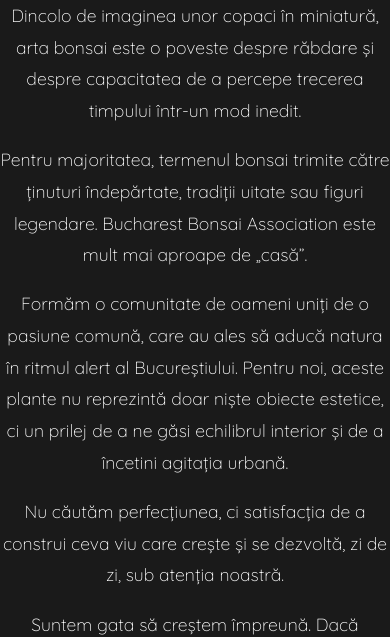
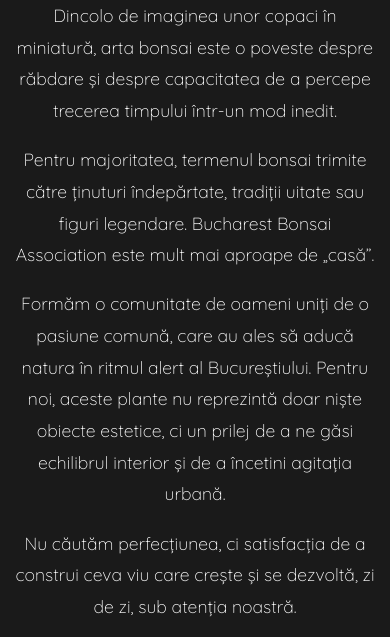
Before and after one commit to opreadragosflorin-bba/bba-site, a plain HTML site: page index.html in a window 390 px wide. Shown: the part 204-841 px from the top of the page. Drawn offline with nearby package versions, Linux system fonts and the light colour scheme; files whose address does not match are found by name.

Commit message:
Pe telefon: toate secțiunile pe toată lățimea, text la 15px de margine

```diff
--- a/index.html
+++ b/index.html
@@ -36,6 +36,12 @@
       #gallery-pagination { margin-top: 30px; }
       #section-blog .blog-entry .img-wrap img { width: 100%; aspect-ratio: 5 / 4; object-fit: cover; }
       @media (min-width: 992px) { .main-content .photos .photo-item img { height: auto; aspect-ratio: 1 / 1; } }
+      /* Telefon/tabletă: toate secțiunile pe toată lățimea, ca Acasă; textul păstrează 15px față de margine */
+      @media (max-width: 991.98px) {
+        .main-content .container-fluid { padding-left: 0; padding-right: 0; }
+        .main-content .container-fluid > .row, #section-home .row { margin-left: 0; margin-right: 0; }
+        .main-content .site-section > .container, #section-home .row > div { padding-left: 15px; padding-right: 15px; }
+      }
     </style>
 
   </head>
```
